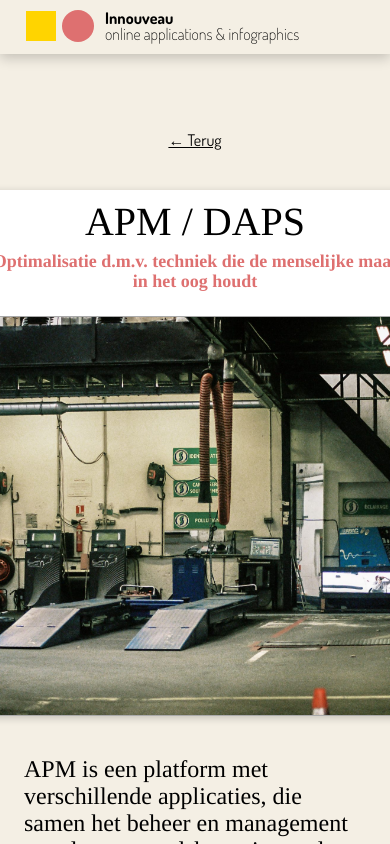
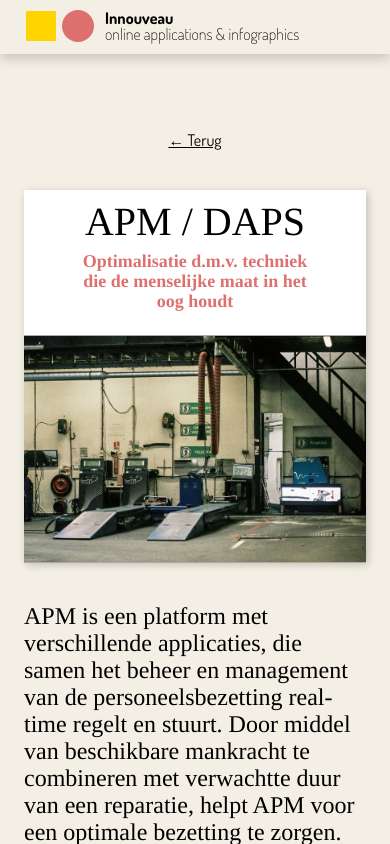
Before and after one commit to innouveau/portfolio, a Nuxt app: page /projects/apm in a window 390 px wide. Built offline with nearby package versions, Linux system fonts and the light colour scheme.

Commit message:
clean up

```diff
--- a/components/project/Youtube.vue
+++ b/components/project/Youtube.vue
@@ -21,7 +21,6 @@
             event.target.playVideo();
         }
     };
-    console.log(window.YT);
     const player = new window.YT.Player('yt-' + props.src, {
         videoId: props.src,
         events: {
--- a/components/single/project.vue
+++ /dev/null
@@ -1,29 +0,0 @@
-<script setup lang="ts">
-import type {Project} from "~/types";
-
-defineProps({
-    project: {
-        type: Object as PropType<Project>,
-        required: true
-    }
-})
-</script>
-
-<template>
-    <div class="Project">
-        <single-project-back />
-        <single-project-head :project="project" />
-        <single-project-intro :project="project" />
-        <single-project-link v-if="project.link?.length > 0" :project="project" />
-        <single-project-body :project="project" />
-        <single-project-back />
-
-    </div>
-</template>
-
-
-<style lang="scss" scoped>
-.Project {
-
-}
-</style>
--- a/components/single/project/Body.vue
+++ b/components/single/project/Body.vue
@@ -47,7 +47,7 @@
         line-height: 1.2;
     }
 
-    :deep(img) {
+    :deep(img), :deep(iframe) {
         max-width: 100%;
     }
 
--- a/components/single/project/Head.vue
+++ b/components/single/project/Head.vue
@@ -21,7 +21,6 @@
         </div>
 
         <div class="Head__image" :style="{'background-image': 'url(' + project.headImage + ')'}" />
-
     </div>
 </template>
 
@@ -68,7 +67,17 @@
         border-top: 1px solid #aaa;
         border-bottom: 1px solid #aaa;
     }
+}
 
+@media (max-width: 1024px)  {
+    .Head {
+        margin: 0 0 40px 0;
+        width: 100%;
 
+        &__image {
+            height: auto;
+            aspect-ratio: 1.5;
+        }
+    }
 }
 </style>
--- /dev/null
+++ b/components/single/project/index.vue
@@ -0,0 +1,21 @@
+<script setup lang="ts">
+import type {Project} from "~/types";
+
+defineProps({
+    project: {
+        type: Object as PropType<Project>,
+        required: true
+    }
+})
+</script>
+
+<template>
+    <div class="Project">
+        <SingleProjectBack />
+        <SingleProjectHead :project="project" />
+        <SingleProjectIntro :project="project" />
+        <SingleProjectLink v-if="project.link?.length > 0" :project="project" />
+        <SingleProjectBody :project="project" />
+        <SingleProjectBack />
+    </div>
+</template>
--- a/pages/projects/[title].vue
+++ b/pages/projects/[title].vue
@@ -17,7 +17,7 @@
 </script>
 
 <template>
-    <single-project v-if="project" :project="project" />
+    <SingleProject v-if="project" :project="project" />
 
     <div v-else>
         <h1>Project not found</h1>
--- a/utils/index.ts
+++ b/utils/index.ts
@@ -117,6 +117,7 @@
         key: 'cleaner-air-for-all',
         description: 'Voor de Europese Commissie maakten we in opdracht van Schwandt een serie interactieve infographics. Deze zijn gemaakt om de impact van de Europese Green Deal te visualiseren en de betrokkenheid van burgers te vergroten.',
         body: air,
+        link: '',
         artwork: {
             src: 'WKTQO4IPNv0',
             type: 'youtube'
@@ -133,6 +134,8 @@
         key: 'the-cycle-of-paper-recycling',
         subtitle: 'Scrollytelling over de papierverwerkingsindustrie',
         headImage: '/projects/cepi.gif',
+        link: '',
+        body: '',
         intro: 'CEPI is de organisatie die de Europese industrie van papierverwerking vertegenwoordigt. In opdracht van Schwandt Information Design creëerden we een scrollytelling die enerzijds het proces van ruw papiermateriaal (de opbrengst van o.a. de oud-papier inleverstromen) tot aan een waardevol eindproduct illustreert; en anderzijds inzichtelijk maakt wat er met de side streams gebeurt en hoe daar nog waarde uitgehaald wordt.',
         description: 'CEPI is de organisatie die de Europese industrie van papierverwerking vertegenwoordigt. In opdracht van Schwandt Information Design creëerden we een scrollytelling die enerzijds het proces van ruw papiermateriaal (de opbrengst van o.a. de oud-papier inleverstromen) tot aan een waardevol eindproduct illustreert; en anderzijds inzichtelijk maakt wat er met de side streams gebeurt en hoe daar nog waarde uitgehaald wordt.',
         artwork: {
@@ -173,7 +176,6 @@
 
 export const getProjects = (filter: string[]) => {
     const ps = Object.values(projects);
-    console.log(ps);
     return ps.filter((p) => {
         return filter.some((f) => p.tags.includes(f));
     })
```
